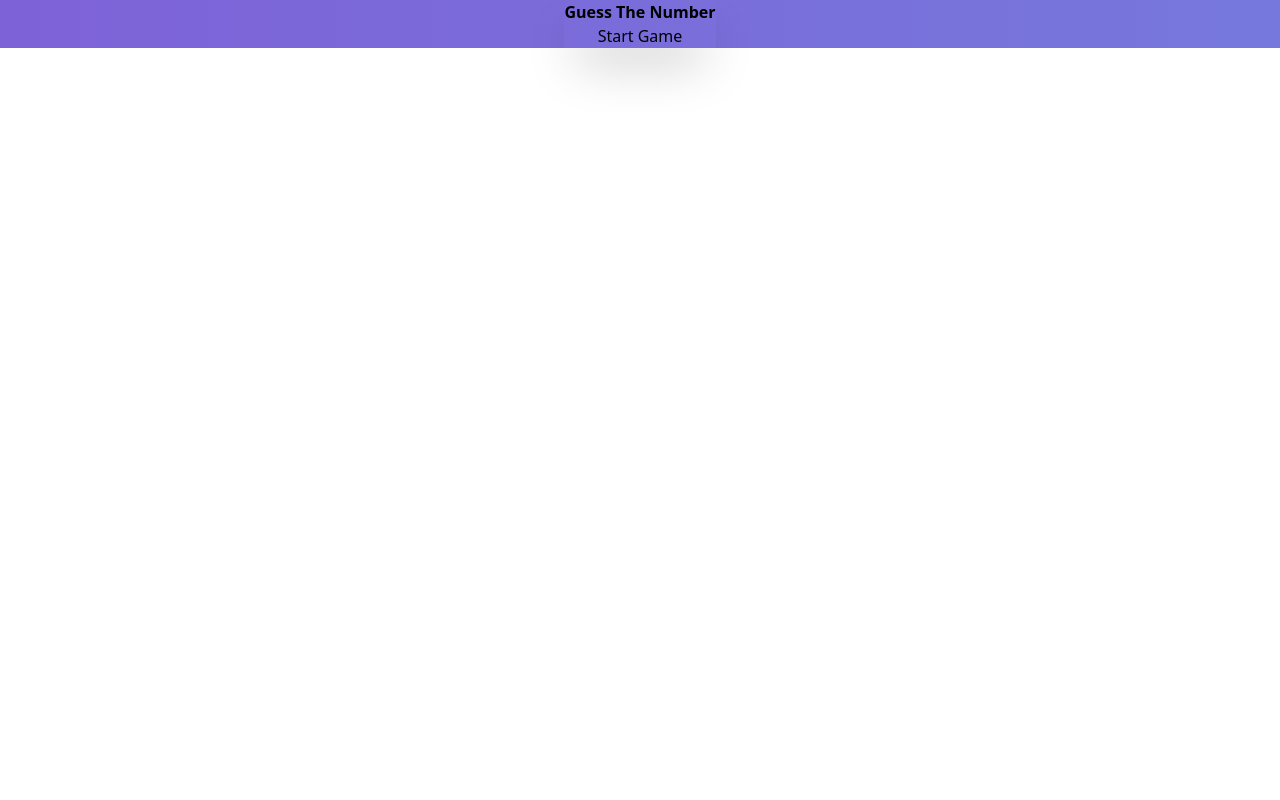
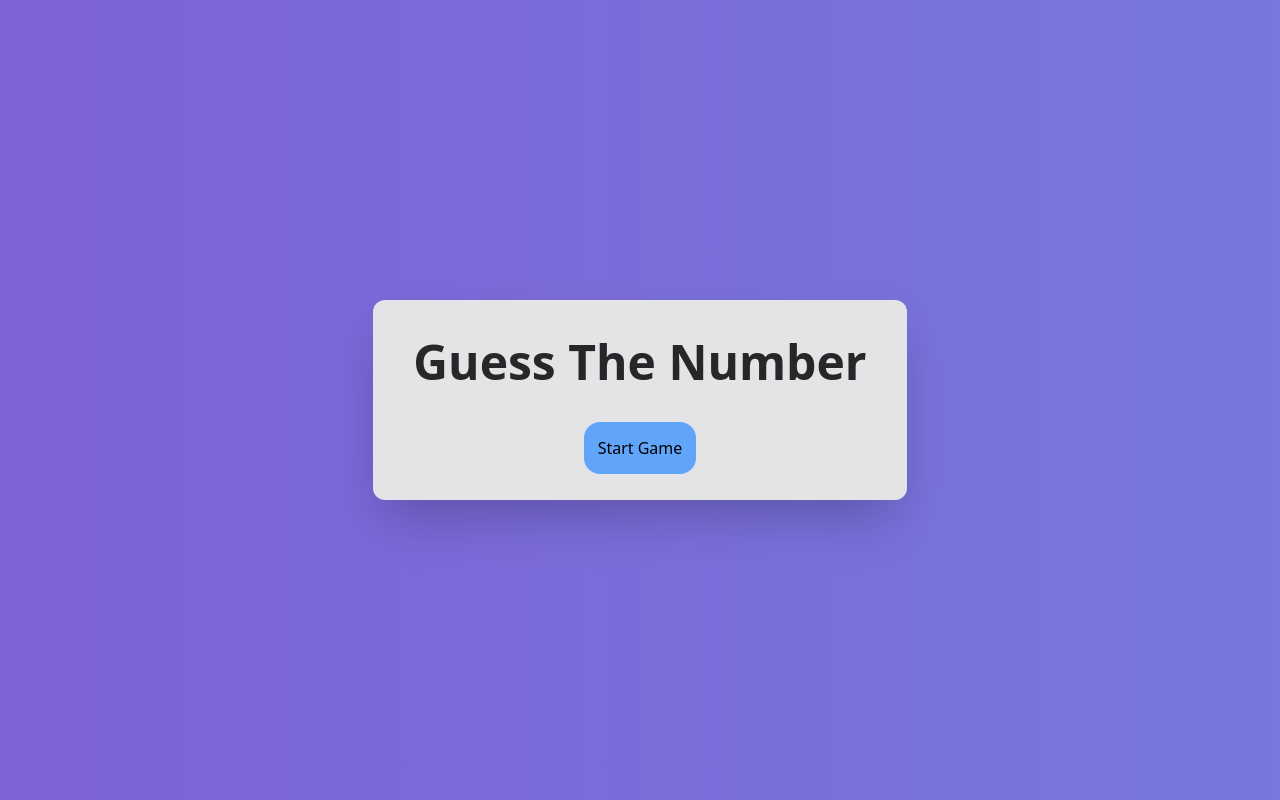
Before and after one commit to IMTHEREALSG/GuessTheNumber, a React (Vite) app: page / in a window 1280 px wide. Built offline with nearby package versions, Linux system fonts and the light colour scheme.

Commit message:
Errors fixed

```diff
--- a/tailwind.config.js
+++ b/tailwind.config.js
@@ -3,6 +3,7 @@ export default {
   content: [
     "./index.html",
     "./src/Components/**/*.{js,ts,jsx,tsx,mdx}",
+    "./src/**/*.{js,ts,jsx,tsx,mdx}",
   ],
   theme: {
     extend: {},
```
